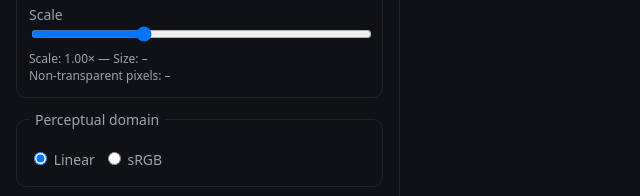
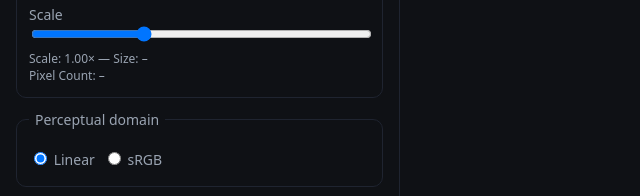
Before and after one commit to sjrc6/wplace-dbs-dithering, a plain HTML site: page index.html in a window 1280 px wide. Shown: the part 217-413 px from the top of the page, 0-640 px from the left. Drawn offline with Linux system fonts and the light colour scheme.

Commit message:
update text

```diff
--- a/index.html
+++ b/index.html
@@ -23,7 +23,7 @@
         </label>
       </div>
       <div class="hint">Scale: <span id="scaleVal">1.0×</span> — Size: <span id="scaleDims">–</span></div>
-      <div class="hint">Non‑transparent pixels: <span id="ntCount">–</span></div>
+      <div class="hint">Pixel Count: <span id="ntCount">–</span></div>
     </fieldset>
 
     <fieldset>
```
Also changed, not shown: 1 other file.
